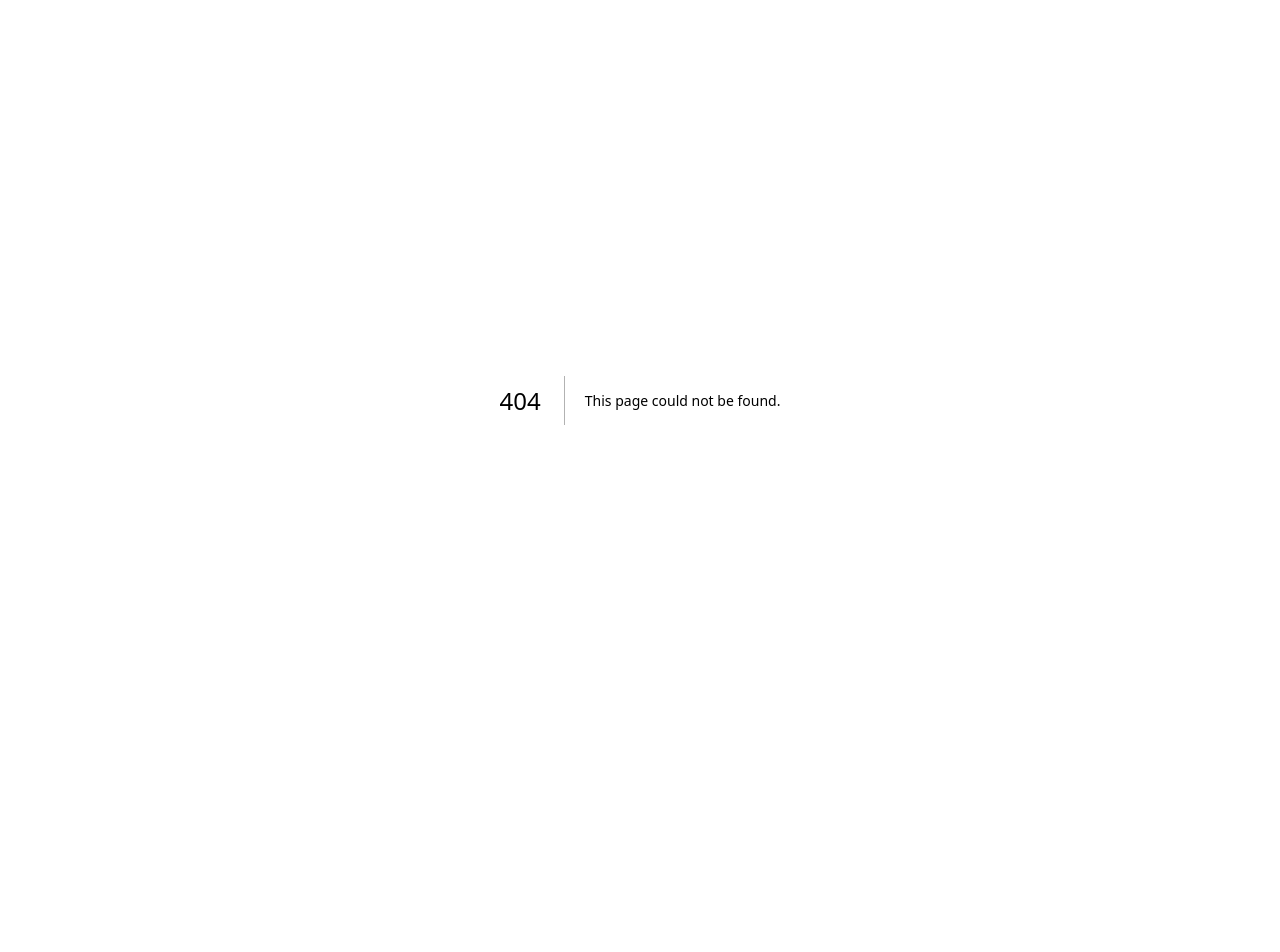
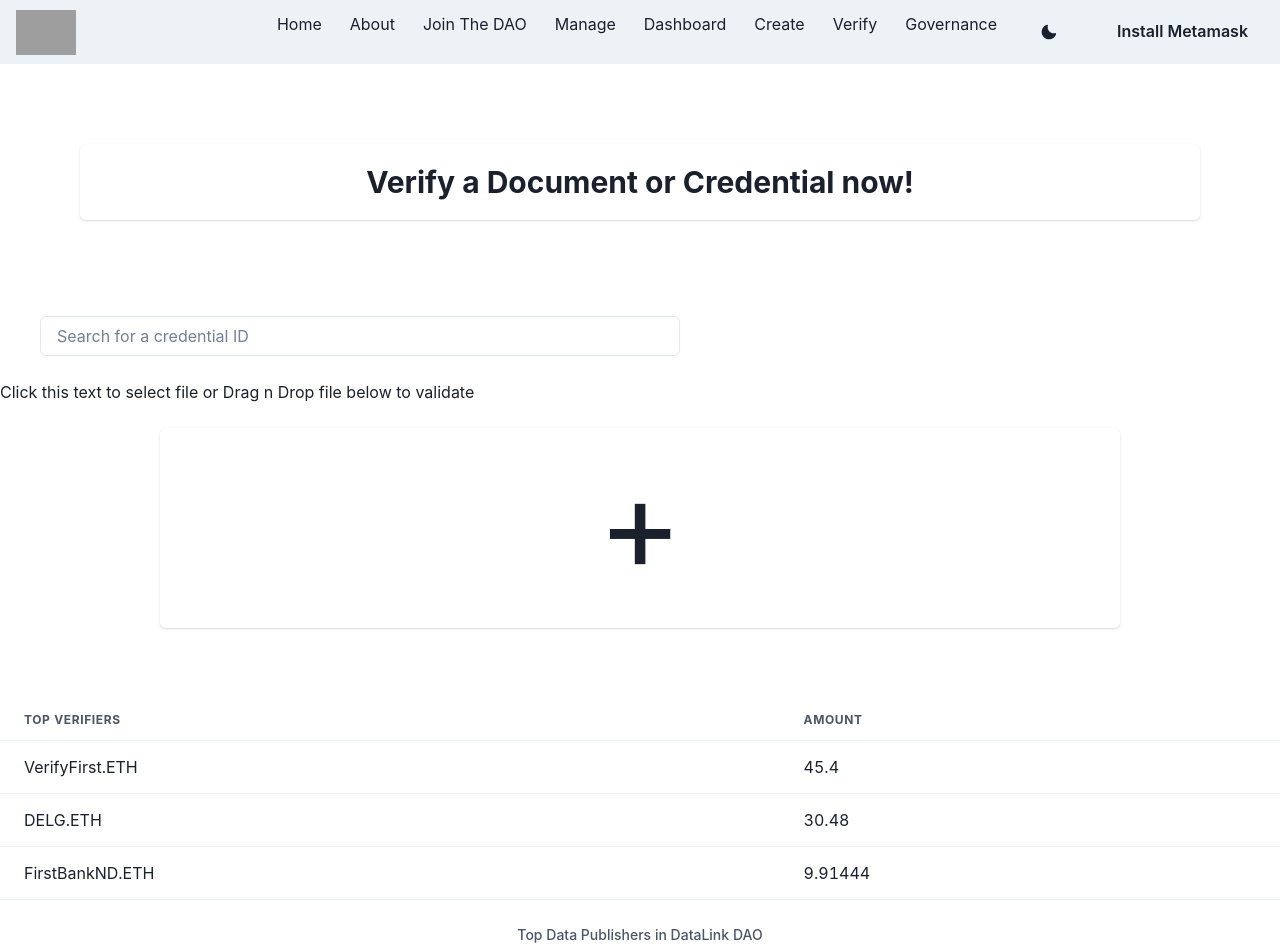
Before and after one commit to DataLink-DAO/datalink-dao-frontend, a Next.js app: page /verify in a window 1280 px wide. Before the commit this address had no page. Shown: the top 952 px of the page. Before the commit the page ends 800 px from the top, so only its background shows below. Built offline with nearby package versions, Linux system fonts and the light colour scheme; grey boxes are pictures that could not be loaded.

Commit message:
about, homepage, navbar, verify page

```diff
--- a/package.json
+++ b/package.json
@@ -25,6 +25,7 @@
     "ramda": "^0.28.0",
     "react": "18.2.0",
     "react-dom": "18.2.0",
+    "react-dropzone": "^14.2.3",
     "react-hook-form": "^7.42.1",
     "react-icons": "^4.7.1",
     "react-query": "^3.39.2",
--- a/src/components/Navbar.tsx
+++ b/src/components/Navbar.tsx
@@ -54,6 +54,12 @@ export default function Nav() {
             <Link href="/about">About</Link>
             <Link href="/dao">Join The DAO</Link>
 
+            <Link href="/pubdashboard">Manage</Link>
+            <Link href="/memdashboard">Dashboard</Link>
+            <Link href="/create">Create</Link>
+            <Link href="/verify">Verify</Link>
+            <Link href="/governance">Governance</Link>
+
               <Button onClick={toggleColorMode}>
                 {colorMode === 'light' ? <MoonIcon /> : <SunIcon />}
               </Button>
--- a/src/pages/homepage/homepage.tsx
+++ b/src/pages/homepage/homepage.tsx
@@ -3,7 +3,6 @@ import DATADAO from './datalink.jpg'
 import DAL_rvsd from "../../components/DAL_rvsd.png";
 import Navbar from "@/components/Navbar";
 import Footer from "@/components/Footer";
-// import Button1 from "@/components/button1";
 import { Button } from "@chakra-ui/react";
 import { useRouter } from 'next/router'
 import { Card } from "@chakra-ui/react";
--- /dev/null
+++ b/src/pages/verify/index.tsx
@@ -0,0 +1,121 @@
+import {
+    Button,
+    Card,
+    CardBody,
+    CardFooter,
+    CardHeader,
+    Heading,
+    SimpleGrid,
+    Text,
+    Table,
+    Thead,
+    Tbody,
+    Tfoot,
+    Tr,
+    Th,
+    Td,
+    TableCaption,
+    TableContainer,
+  } from "@chakra-ui/react";
+  import { Input } from '@chakra-ui/react'
+  import Image from "next/image";
+  import Navbar from "@/components/Navbar";
+  import Footer from "@/components/Footer";
+  import { useDropzone } from "react-dropzone"
+  import React from 'react'
+import Dropzone from 'react-dropzone'
+
+
+  const Verify = () => {
+    return (
+      <div className="about">
+
+        <Navbar />
+        <div className="sample">
+
+          <SimpleGrid
+            spacing={4}
+            templateColumns="repeat(auto-fill, minmax(750px, 1fr))"
+            margin="5em"
+          >
+
+            <Card w="100%" alignItems="center" mx="auto">
+              <CardHeader>
+                <Heading size="lg" >
+                  {" "}
+                  Verify a Document or Credential now!
+                </Heading>
+              </CardHeader>
+            </Card>
+
+            <Card>
+              {/* <Image src={agreement} alt="logo" width={600} height={600} /> */}
+            </Card>
+
+          </SimpleGrid>
+        </div>
+
+        {/*SEARCH BOX*/}
+        <Input marginLeft="2.5rem" w="50%" placeholder='Search for a credential ID' />
+
+        <br />
+        <br />
+        {/*FILE UPLOAD */}
+        <div>
+            <Dropzone onDrop={acceptedFiles => console.log(acceptedFiles)}>
+                {({getRootProps, getInputProps}) => (
+                    <section>
+                    <div {...getRootProps()}>
+                        <input {...getInputProps()} />
+                        <p>Click this text to select file or Drag n Drop file below to validate</p>
+                        <br />
+                        {/*vvv this card does absolutely nothing...vvv */}
+                        <Card fontSize="9xl" alignItems="center"  w="100%" h="200px" maxW="960px" mx="auto">+
+                        </Card>
+                    </div>
+                    </section>
+                )}
+            </Dropzone>
+        </div>
+
+        <br />
+        <br />
+        <br />
+
+        <TableContainer>
+            <Table variant='simple'>
+                <TableCaption>Top Data Publishers in DataLink DAO</TableCaption>
+                <Thead>
+                <Tr>
+                    <Th>Top Verifiers</Th>
+                    <Th>Amount</Th>
+                </Tr>
+                </Thead>
+                <Tbody>
+                <Tr>
+                    <Td>VerifyFirst.ETH</Td>
+                    <Td>45.4</Td>
+                </Tr>
+                <Tr>
+                    <Td>DELG.ETH</Td>
+                    <Td>30.48</Td>
+                </Tr>
+                <Tr>
+                    <Td>FirstBankND.ETH</Td>
+                    <Td>9.91444</Td>
+                </Tr>
+                </Tbody>
+                <Tfoot>
+                </Tfoot>
+            </Table>
+        </TableContainer>
+
+        <br />
+        <br />
+
+        <Footer />
+      </div>
+    );
+  };
+
+  export default Verify;
```
Also changed, not shown: src/pages/about/index.tsx (+15 -10 lines), src/pages/dao/index.tsx (+13 -7 lines), 2 other files (tests, documents, lock files or other folders).
